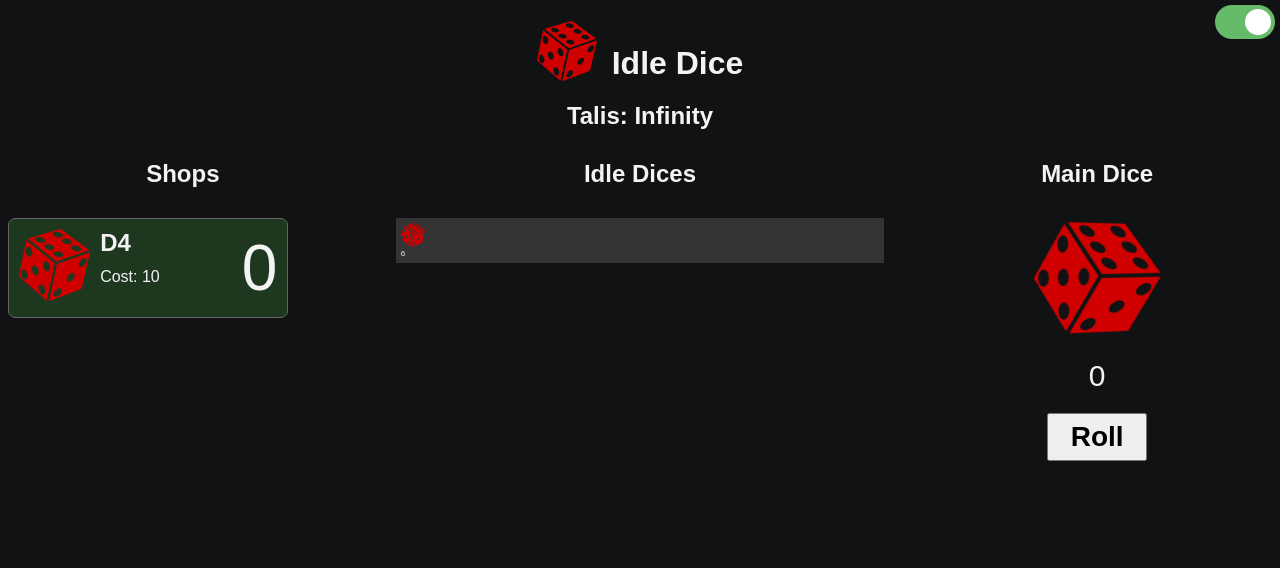
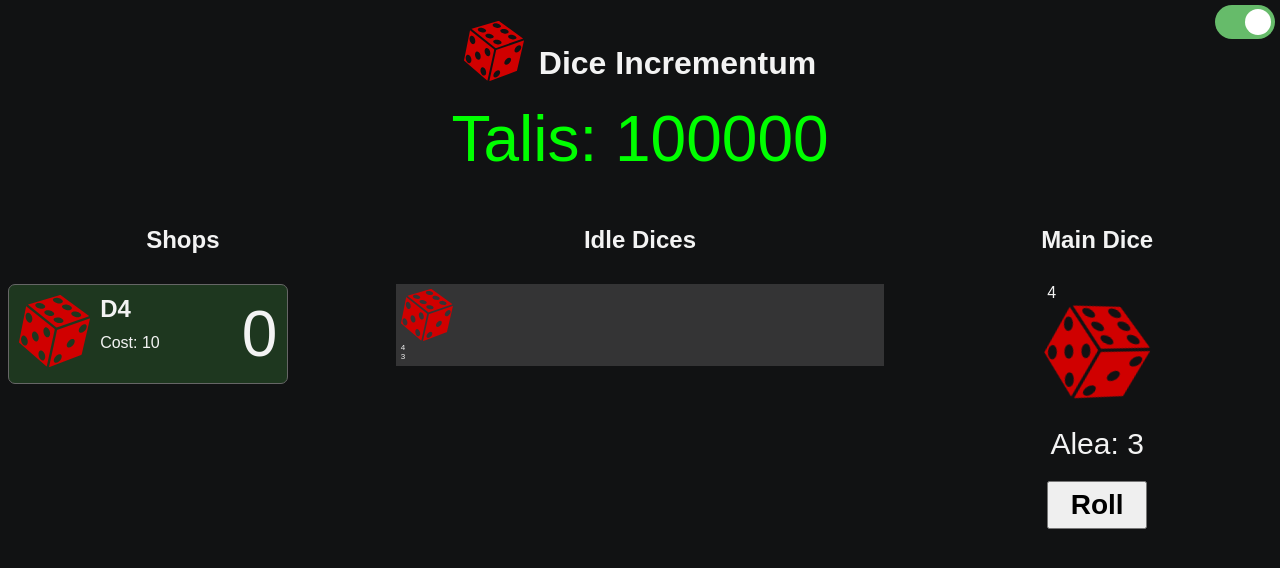
Before and after one commit to Afkar-Saga/idle-dice, a Vue app: page / in a window 1280 px wide. Shown: the top 568 px of the page. Built offline with nearby package versions, Linux system fonts and the light colour scheme.

Commit message:
idleDice idleRoll

```diff
--- a/src/assets/scss/style.scss
+++ b/src/assets/scss/style.scss
@@ -10,6 +10,7 @@
 * {
     box-sizing: border-box;
     margin: 0;
+    user-select: none;
 }
 body {
     font-family: Arial, Helvetica, sans-serif;
--- /dev/null
+++ b/src/components/DiceIdle.vue
@@ -0,0 +1,28 @@
+<template>
+	<div>
+		<img src="../assets/dice-logo.svg" alt="dice" />
+		<div>{{ dice.sides }}</div>
+		<div v-if="dice.result">{{ dice.result }}</div>
+	</div>
+</template>
+
+<script setup>
+import { onMounted } from "vue"
+import { storeToRefs } from "pinia"
+import { useIdleDiceStore } from "../stores/IdleDiceStore"
+import { useCurrencyStore } from "../stores/CurrencyStore"
+const props = defineProps({
+	diceId: Number,
+})
+
+const currency = useCurrencyStore()
+const idleDiceStore = useIdleDiceStore()
+const { idleDices } = storeToRefs(idleDiceStore)
+const dice = idleDices.value.find(d => d.id === props.diceId)
+
+onMounted(() => {
+	dice.idleRoll(currency)
+})
+</script>
+
+<style lang="scss" scoped></style>
--- a/src/components/SectionDiceIdle.vue
+++ b/src/components/SectionDiceIdle.vue
@@ -2,10 +2,9 @@
 	<div class="container">
 		<h2>Idle Dices</h2>
 		<div class="dice-container">
-			<div v-for="side in idleDiceStore.groupBySides" class="dice-sides-container">
-				<div v-for="dice in side">
-					<img src="../assets/dice-logo.svg" alt="dice" />
-					<div>{{ dice.sides }}</div>
+			<div v-for="side in groupBySides" class="dice-sides-container">
+				<div v-for="dice in side" :key="dice.id">
+					<DiceIdle :dice-id=dice.id />
 				</div>
 			</div>
 		</div>
@@ -13,9 +12,15 @@
 </template>
 
 <script setup>
+import DiceIdle from './DiceIdle.vue'
 import { useIdleDiceStore } from "../stores/IdleDiceStore"
+import { useCurrencyStore } from "../stores/CurrencyStore"
+import { storeToRefs } from "pinia"
 
+const currency = useCurrencyStore()
 const idleDiceStore = useIdleDiceStore()
+const { idleDices, groupBySides } = storeToRefs(idleDiceStore)
+
 </script>
 
 <style lang="scss" scoped>
@@ -31,8 +36,8 @@ const idleDiceStore = useIdleDiceStore()
 		gap: 5px;
 		font-size: 8px;
 		.dice-sides-container {
-      background-color: rgba($color: #444, $alpha: 0.7);
-      padding: 5px;
+			background-color: rgba($color: #444, $alpha: 0.7);
+			padding: 5px;
 			display: grid;
 			grid-template-columns: repeat(10, auto);
 			img {
--- a/src/components/SectionDiceMain.vue
+++ b/src/components/SectionDiceMain.vue
@@ -1,15 +1,21 @@
 <template>
 	<div class="container">
     <h2>Main Dice</h2>
-		<img src="../assets/dice-logo.svg" alt="dice" />
-		<div class="result">{{ mainDice.storedIdleResults }}</div>
+		<div class="main-dice">
+      <div>{{ mainDice.sides }}</div>
+      <img src="../assets/dice-logo.svg" alt="dice" />
+    </div>
+		<div class="result">Alea: {{ currency.storedCurrency }}</div>
     <button type="button">Roll</button>
 	</div>
 </template>
 
 <script setup>
+import { useCurrencyStore } from "../stores/CurrencyStore";
 import { useMainDiceStore } from "../stores/MainDiceStore"
+
 const mainDice = useMainDiceStore()
+const currency = useCurrencyStore()
 </script>
 
 <style lang="scss" scoped>
@@ -19,6 +25,9 @@ const mainDice = useMainDiceStore()
   flex-direction: column;
   align-items: center;
   padding: section.$padding 5px;
+  .main-dice {
+    min-width: 100px;
+  }
   h2 {
     @include section.h2;
   }
--- a/src/components/SectionShop.vue
+++ b/src/components/SectionShop.vue
@@ -2,12 +2,12 @@
 	<div class="container">
 		<h2>Shops</h2>
 		<div v-for="shop in shops" :key="shop.dice">
-			<div v-if="mainDice.sides >= shop.dice" class="shop" @click="shopStore.buyDice(shop.dice)">
+			<div v-if="mainDice.sides >= shop.dice.sides" class="shop" @click="shopStore.buyDice(shop.dice)">
 				<img src="../assets/dice-logo.svg" alt="dice">
-				<h4>D{{ shop.dice }}</h4>
+				<h4>D{{ shop.dice.sides }}</h4>
 				<div class="cost">Cost: {{ shop.cost }}</div>
 				<div class="amount">{{ shop.amount }}</div>
-				<div v-if="shop.result" class="result">{{ shop.result }}</div>
+				<div v-if="shop.dice.result" class="result">{{ shop.dice.result }}</div>
 			</div>
 		</div>
 	</div>
--- a/src/components/TheHeader.vue
+++ b/src/components/TheHeader.vue
@@ -1,10 +1,10 @@
 <template>
-	<div>
+	<div class="title">
 		<img src="../assets/dice-logo.svg" alt="dice logo" />
-		<h1>Idle Dice</h1>
+		<h1>Dice Incrementum</h1>
 	</div>
-	<div>
-		<h2>Talis: {{ currency.totalCurrency }}</h2>
+	<div class="currency">
+		Talis: {{ currency.totalCurrency }}
 	</div>
 </template>
 
@@ -15,17 +15,15 @@ const currency = useCurrencyStore()
 </script>
 
 <style lang="scss" scoped>
-div {
+.title {
 	text-align: center;
 	padding-top: 20px;
 	display: flex;
 	justify-content: center;
 	align-items: center;
-
 	img {
 		max-width: 60px;
 	}
-
 	h1 {
 		margin: 0;
 		font-size: 2em;
@@ -33,4 +31,10 @@ div {
 		margin-left: 15px;
 	}
 }
+.currency {
+	text-align: center;
+	margin: 20px;
+	font-size: 4em;
+	color: #00ff00;
+}
 </style>
--- a/src/dice.js
+++ b/src/dice.js
@@ -1,3 +1,34 @@
+export class Dice {
+	constructor(sides) {
+		this.id = Math.floor(Math.random() * 99999)
+		this.sides = sides
+		this.result = 0
+	}
+
+	roll = () => Math.floor(Math.random() * this.sides) + 1
+}
+
+export class IdleDice extends Dice {
+	constructor(sides) {
+		super(sides)
+		this.interval = 5000
+	}
+
+	idleRoll(currency) {
+		setInterval(() => {
+			let roll = this.roll()
+			this.result = roll
+			currency.storeCurrency(currency.storedCurrency + roll)
+		}, this.interval)
+	}
+}
+
+export class MainDice extends Dice {
+	constructor(sides) {
+		super(sides)
+	}
+}
+
 export const rollDice = sides => {
   return Math.floor(Math.random() * sides) + 1
 }
--- a/src/stores/CurrencyStore.js
+++ b/src/stores/CurrencyStore.js
@@ -2,11 +2,15 @@ import { defineStore } from "pinia";
 
 export const useCurrencyStore = defineStore("currencyStore", {
   state: () => ({
-    totalCurrency: Infinity,
+    totalCurrency: 100000,
+    storedCurrency: 0,
   }),
   actions: {
+		storeCurrency(newStoredCurrency) {
+			this.storedCurrency = newStoredCurrency
+		},
     updateTotalCurrency(newTotalCurrency) {
-      this.totalCurrency = newTotalCurrency;
+      this.totalCurrency = newTotalCurrency
     },
   },
 });
--- a/src/stores/IdleDiceStore.js
+++ b/src/stores/IdleDiceStore.js
@@ -1,14 +1,9 @@
 import { defineStore } from "pinia"
-
-class Dice {
-	constructor(sides) {
-		this.sides = sides
-	}
-}
+import { IdleDice } from "../dice"
 
 export const useIdleDiceStore = defineStore("idleDiceStore", {
 	state: () => ({
-		idleDices: [{sides: 6}],
+		idleDices: [new IdleDice(4)],
 	}),
   getters: {
     groupBySides: (state) => {
@@ -17,11 +12,11 @@ export const useIdleDiceStore = defineStore("idleDiceStore", {
         memo[x['sides']].push(x)
         return memo
       }, {})
-    }
+    },
   },
 	actions: {
 		addIdleDices(sides) {
-			this.idleDices.push(new Dice(sides))
+			this.idleDices.push(new IdleDice(sides))
 		},
 	},
 })
--- a/src/stores/MainDiceStore.js
+++ b/src/stores/MainDiceStore.js
@@ -4,12 +4,8 @@ import { useCurrencyStore } from "./CurrencyStore"
 export const useMainDiceStore = defineStore("mainDiceStore", {
 	state: () => ({
 		sides: 4,
-		storedIdleResults: 0,
 	}),
 	actions: {
-		storeResults(amount) {
-			this.storedIdleResults += amount
-		},
 		rollDice() {
 			const diceResult = Math.floor(Math.random() * this.mainDiceSides) + 1
 			const currency = useCurrencyStore()
--- a/src/stores/ShopStore.js
+++ b/src/stores/ShopStore.js
@@ -1,26 +1,25 @@
 import { defineStore } from "pinia";
 import { useCurrencyStore } from "./CurrencyStore";
 import { useIdleDiceStore } from "./IdleDiceStore";
-import { rollDice } from "../dice";
+import { Dice } from "../dice";
 
 class Shop {
   constructor(dice, cost) {
     this.dice = dice
     this.cost = cost
     this.amount = 0
-    this.result = 0
   }
 }
 
 export const useShopStore = defineStore('shopStore', {
   state: () => ({
     shops: [
-      new Shop(4, 10),
-      new Shop(6, 100),
-      new Shop(8, 1000),
-      new Shop(10, 1000),
-      new Shop(12, 10000),
-      new Shop(20, 100000),
+      new Shop(new Dice(4), 10),
+      new Shop(new Dice(6), 100),
+      new Shop(new Dice(8), 1000),
+      new Shop(new Dice(10), 1000),
+      new Shop(new Dice(12), 10000),
+      new Shop(new Dice(20), 100000),
     ]
   }),
   actions: {
@@ -29,11 +28,11 @@ export const useShopStore = defineStore('shopStore', {
       const idleDice = useIdleDiceStore()
       const shop = this.shops.find(d => d.dice === dice)
       if (shop.cost > currency.totalCurrency) return
-      currency.totalCurrency -= shop.cost
-      const roll = rollDice(shop.dice)
-      shop.result = roll
-      if (roll === shop.dice) {
-        idleDice.addIdleDices(shop.dice)
+      currency.updateTotalCurrency(currency.totalCurrency - shop.cost)
+      let roll = shop.dice.roll()
+      shop.dice.result = roll
+      if (roll === shop.dice.sides) {
+        idleDice.addIdleDices(shop.dice.sides)
         shop.amount++
         shop.cost *= (String(shop.cost)[0] == "2") ? 2.5 : 2
       }
```
